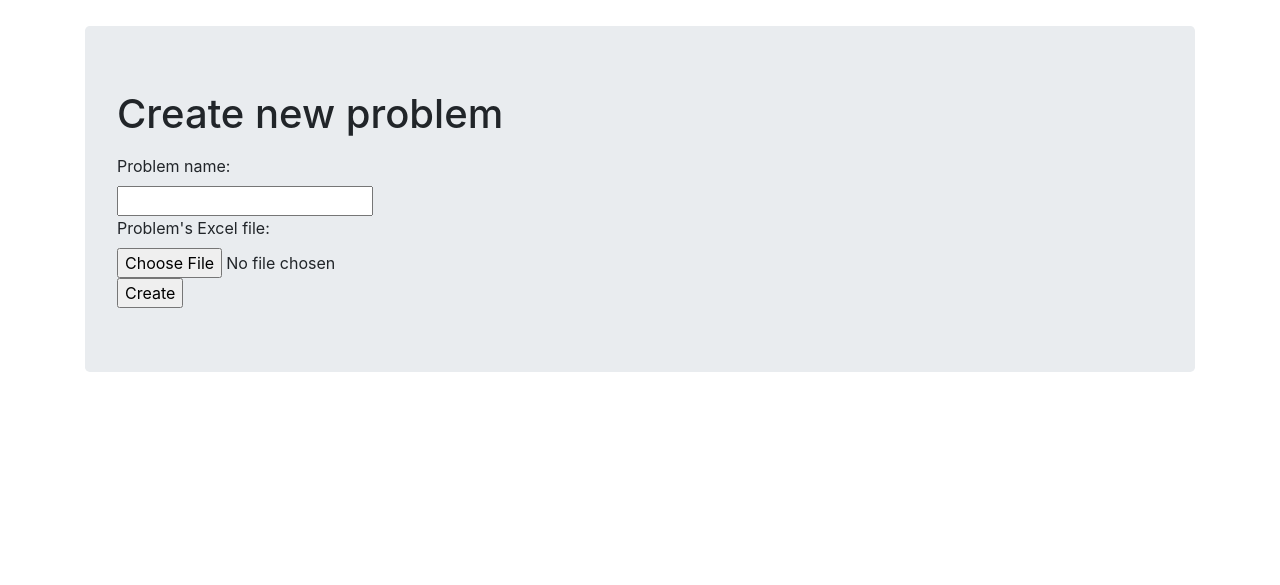
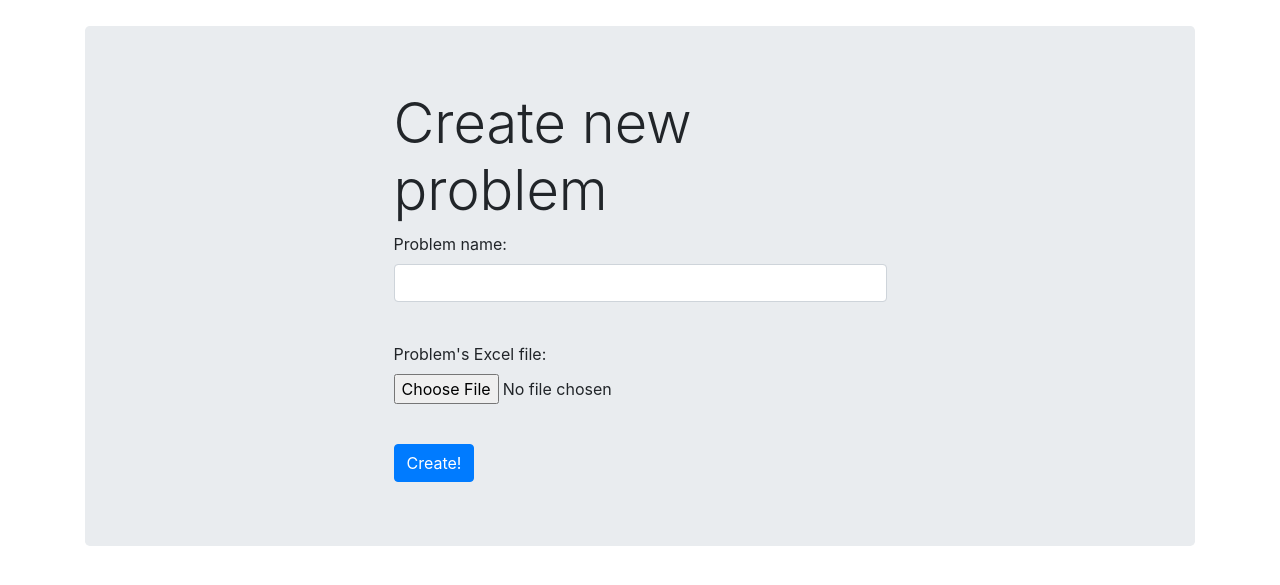
Before and after one commit to quu7/bluehunt, a Django app: page /minora/upload/ in a window 1280 px wide. Shown: the part 56-641 px from the top of the page. Run offline with Django 3.2, Linux system fonts and the light colour scheme; some libraries are stand-ins or nearby versions.

Commit message:
Add CSS to upload.html

```diff
--- a/minora/templates/minora/index.html
+++ b/minora/templates/minora/index.html
@@ -24,10 +24,10 @@
     <body>
         <div class="container" style="margin-top:2%">
         <div class="jumbotron">
-        <h1 class="display-4">Choose your problem</h1>
+        <h1 class="display-4 offset-md-3">Choose your problem</h1>
         <div class="row d-flex justify-content-center">
         {% if problem_list %}
-            <ul class="list-group col-md-6 text-center mt-5">
+            <ul class="list-group col-md-4 text-center mt-5">
                 {% for problem in problem_list %}
                 <li class="list-group-item list-group-item-action"><a href="{% url 'minora:details' problem.id %}">{{ problem.name }}</a></li>
                 {% endfor %}
--- a/minora/templates/minora/upload_problem.html
+++ b/minora/templates/minora/upload_problem.html
@@ -23,18 +23,20 @@
 
     <body>
         <div class="container" style="margin-top:2%">
-        <div class="jumbotron">
-        <form action="{% url 'minora:upload-problem' %}" method="post" enctype="multipart/form-data">
+        <div class="jumbotron ">
+        <form action="{% url 'minora:upload-problem' %}" method="post" enctype="multipart/form-data" accept-charset="UTF-8" class="col-md-6 offset-md-3">
             {% csrf_token %}
-            <fieldset>
-                <legend><h1>Create new problem</h1></legend>
+                <h1 class="display-4">Create new problem</h1>
                 {% if error_message %}<p><strong>{{ error_message }}</strong></p>{% endif %}
+                <div class="form-group">
                 <label for="name">Problem name:</label><br>
-                <input type="text" name="name" id="name"><br>
+                <input type="text" name="name" id="name" class="form-control"><br>
+                </div>
+                <div class="form-group">
                 <label for="problem_file">Problem's Excel file:</label><br>
                 <input type="file" id="problem_file" name="problem_file">
-            </fieldset>
-            <input type="submit" value="Create">
+                </div>
+            <button type="submit" class="btn btn-primary mt-4">Create!</button>
         </form>
         </div>
         </div>
```
